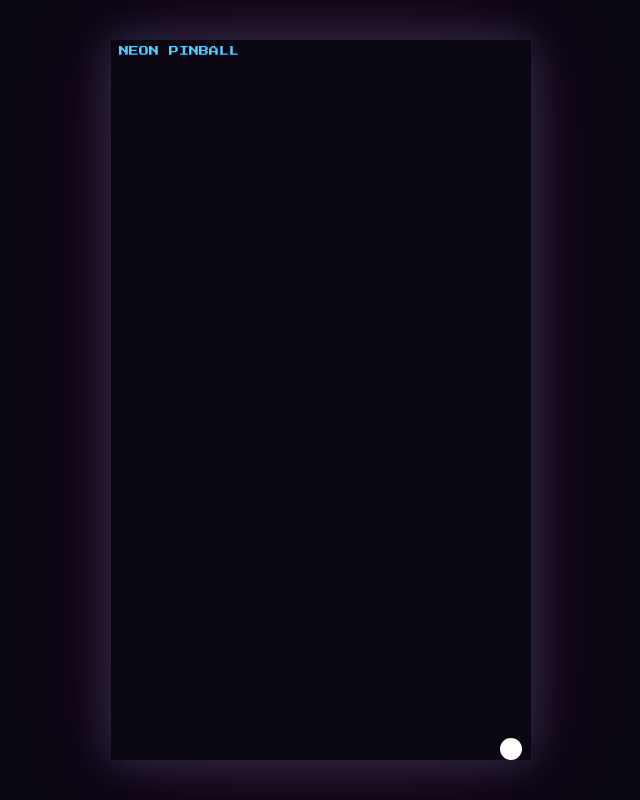
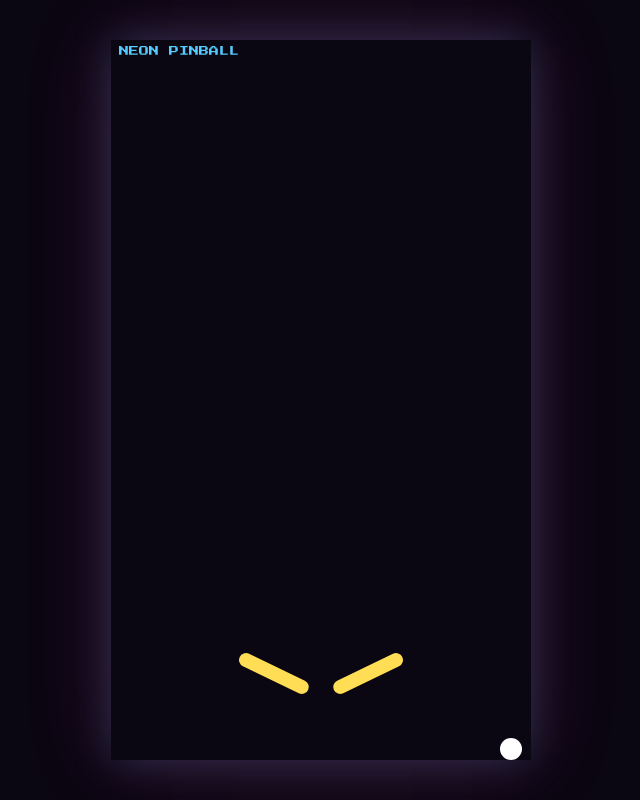
Before and after one commit to japperJ/flipper, a plain HTML site: page index.html in a window 1280 px wide. Shown: the whole page, without its empty margins (319-959 px from the left). Drawn offline with Linux system fonts and the light colour scheme.

Commit message:
feat(pinball): kinematic flippers with surface-velocity reflection

```diff
--- a/index.html
+++ b/index.html
@@ -118,6 +118,9 @@ function addArc(c, R, a0, a1, opts={}){
 }
 
 function physicsStep(dt){
+  flippers.L.pressed = input.L;
+  flippers.R.pressed = input.R;
+  flipperStep(dt);
   if (gateSeg) gateSeg.enabled = !(ball.p.x > SHOOTER_X && ball.v.y < 0);
   // Integrate forces
   ball.v.y += CONFIG.GRAVITY * dt;
@@ -137,10 +140,37 @@ function physicsStep(dt){
       const hit = sweepCircleArc(ball.p, d, ball.r, a.c, a.R, a.a0, a.a1, a.outward);
       if (hit && (!best || hit.toi < best.toi)){ best = hit; best.surface = a; }
     }
+    for (const f of [flippers.L, flippers.R]){
+      const hit = flipperCollide(f, ball.p, d, ball.r);
+      if (hit && (!best || hit.toi < best.toi)) best = { ...hit, surface: { kind:'flipper', restitution: 0.2 } };
+    }
     if (!best){
       ball.p.x += d.x; ball.p.y += d.y;
       remaining = 0;
       break;
+    }
+    if (best.flipper){
+      const f = best.flipper;
+      const eps = 1e-3;
+      ball.p.x += d.x * Math.max(0, best.toi - eps);
+      ball.p.y += d.y * Math.max(0, best.toi - eps);
+      const arm = { x: ball.p.x - f.pivot.x, y: ball.p.y - f.pivot.y };
+      const vSurf = { x: -arm.y * f.angVel, y: arm.x * f.angVel };
+      const vRel = { x: ball.v.x - vSurf.x, y: ball.v.y - vSurf.y };
+      const dn = vRel.x*best.normal.x + vRel.y*best.normal.y;
+      const e = 1.05;
+      const rx = vRel.x - (1+e)*dn*best.normal.x;
+      const ry = vRel.y - (1+e)*dn*best.normal.y;
+      ball.v.x = vSurf.x + rx;
+      ball.v.y = vSurf.y + ry;
+      ball.p.x += best.normal.x * 0.01;
+      ball.p.y += best.normal.y * 0.01;
+      if (best.penetration){
+        ball.p.x += best.normal.x * best.penetration;
+        ball.p.y += best.normal.y * best.penetration;
+      }
+      remaining *= (1 - best.toi);
+      continue;
     }
     const eps = 1e-3;
     ball.p.x += d.x * Math.max(0, best.toi - eps);
@@ -188,7 +218,65 @@ buildTable();
 
 // ============ 5. FLIPPERS ============
 const flippers = { L: null, R: null };
-function buildFlippers(){ /* TODO Task 7 */ }
+function makeFlipper(pivot, side){
+  const restAngle = side==='L' ? 0.45 : Math.PI - 0.45;
+  const upAngle   = side==='L' ? -0.45 : Math.PI + 0.45;
+  return {
+    pivot, side, length: 62, tipR: 7, baseR: 11,
+    angle: restAngle, angleRest: restAngle, angleUp: upAngle,
+    angVel: 0, state: 'rest',
+    pressed: false,
+  };
+}
+
+flippers.L = makeFlipper({x:135, y:620}, 'L');
+flippers.R = makeFlipper({x:285, y:620}, 'R');
+
+function flipperTip(f){
+  return { x: f.pivot.x + Math.cos(f.angle)*f.length, y: f.pivot.y + Math.sin(f.angle)*f.length };
+}
+
+function flipperStep(dt){
+  for (const f of [flippers.L, flippers.R]){
+    const target = f.pressed ? f.angleUp : f.angleRest;
+    const delta = target - f.angle;
+    const maxSpeed = f.pressed ? 18 : 10;  // rad/s
+    const step = Math.sign(delta) * Math.min(Math.abs(delta), maxSpeed * dt);
+    f.angVel = dt > 0 ? step / dt : 0;
+    f.angle += step;
+  }
+}
+
+function flipperCollide(f, p0, d, r){
+  const tip = flipperTip(f);
+  // Overlap rescue: flipper may sweep into a (near-)stationary ball between substeps.
+  // Detect penetration of the swept-radius capsule and report a toi=0 hit so the
+  // surface-velocity kick branch can resolve it.
+  const ax = tip.x - f.pivot.x, ay = tip.y - f.pivot.y;
+  const segLen2 = ax*ax + ay*ay;
+  let tParam = ((p0.x - f.pivot.x)*ax + (p0.y - f.pivot.y)*ay) / segLen2;
+  tParam = Math.max(0, Math.min(1, tParam));
+  const cx = f.pivot.x + ax*tParam, cy = f.pivot.y + ay*tParam;
+  const dx = p0.x - cx, dy = p0.y - cy;
+  const dist = Math.hypot(dx, dy);
+  const radSum = r + (tParam < 0.5 ? f.baseR : f.tipR);
+  if (dist < radSum - 1e-3){
+    const arm = { x: cx - f.pivot.x, y: cy - f.pivot.y };
+    const vSurf = { x: -arm.y * f.angVel, y: arm.x * f.angVel };
+    const vmag = Math.hypot(vSurf.x, vSurf.y);
+    let nx, ny;
+    if (vmag > 1e-3){ nx = vSurf.x / vmag; ny = vSurf.y / vmag; }
+    else { const nl = dist || 1; nx = dx/nl; ny = dy/nl; }
+    return { toi: 0, normal: { x: nx, y: ny }, flipper: f, penetration: (radSum - dist) + 0.5 };
+  }
+  const seg = sweepCircleSegment(p0, d, r + f.tipR, f.pivot, tip);
+  const ca = sweepCircleEnd(p0, d, r + f.baseR, f.pivot);
+  const cb = sweepCircleEnd(p0, d, r + f.tipR, tip);
+  let best = null;
+  for (const h of [seg, ca, cb]) if (h && (!best || h.toi < best.toi)) best = h;
+  if (!best) return null;
+  return { ...best, flipper: f };
+}
 
 // ============ 6. PLUNGER ============
 const plunger = { charge:0, charging:false, maxImpulse: 1100, chargeRate: 1.0 };
@@ -228,6 +316,13 @@ const ctx = canvas.getContext('2d');
 function render(){
   ctx.fillStyle = '#0a0612';
   ctx.fillRect(0,0,CONFIG.W,CONFIG.H);
+  for (const f of [flippers.L, flippers.R]){
+    const tip = flipperTip(f);
+    ctx.strokeStyle = '#fd5';
+    ctx.lineCap = 'round';
+    ctx.lineWidth = 14;
+    ctx.beginPath(); ctx.moveTo(f.pivot.x,f.pivot.y); ctx.lineTo(tip.x,tip.y); ctx.stroke();
+  }
   ctx.fillStyle = '#fff';
   ctx.beginPath(); ctx.arc(ball.p.x, ball.p.y, ball.r, 0, Math.PI*2); ctx.fill();
   ctx.fillStyle = '#5cf';
```
Also changed, not shown: launch.spec.js (+13 -0 lines).
